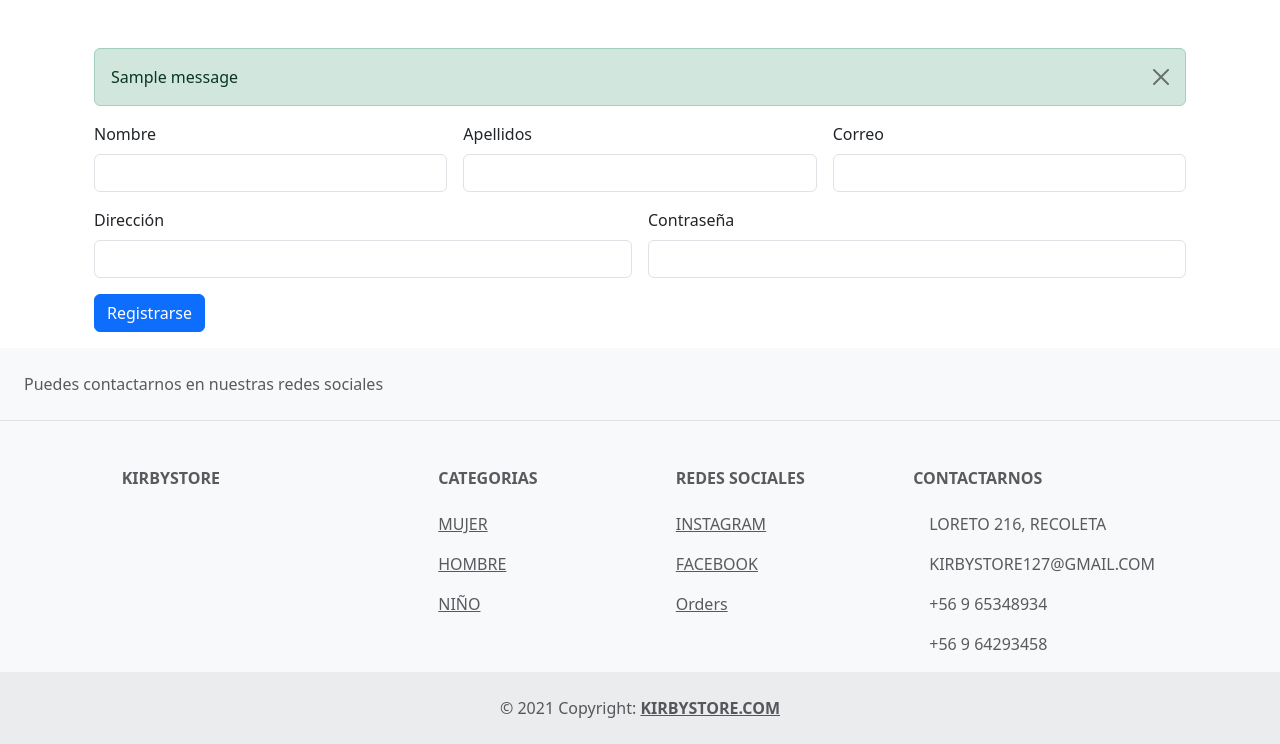
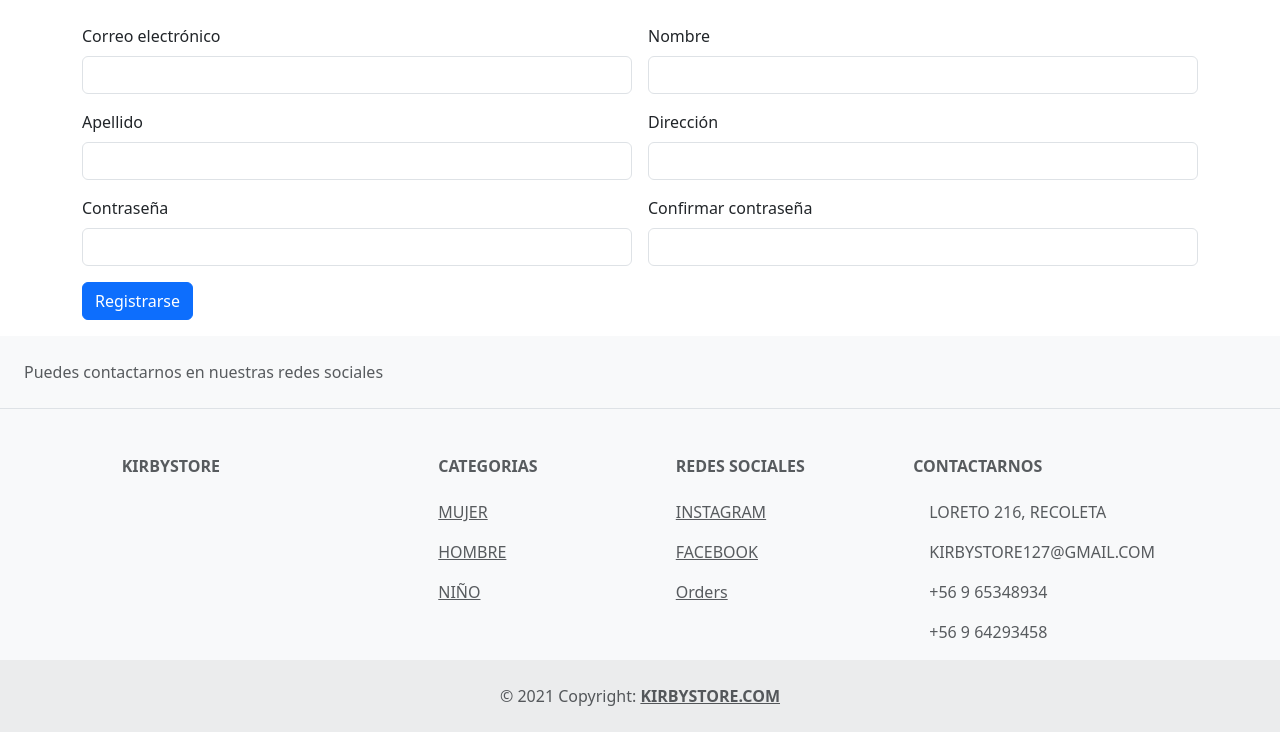
Before and after one commit to subinnie127/proyectointegraciontienda, a Django app: page /registro/ in a window 1280 px wide. Shown: the part 71-815 px from the top of the page. Run offline with Django 5.2, Linux system fonts and the light colour scheme; tables that the repository leaves empty hold one stand-in row (values such as "Sample post"); one stand-in notice (Sample message) is shown; some libraries are stand-ins or nearby versions.

Commit message:
Registro "funcional" y mantenedor de usuario casi completo

```diff
--- a/core/forms.py
+++ b/core/forms.py
@@ -1,31 +1,19 @@
 from django import forms
 from django.contrib.auth.forms import UserCreationForm
-from .models import Usuario
+from .models import Empleado, Cliente
+from django.contrib.auth import get_user_model
 
-class UsuarioForm(forms.ModelForm):
+class EmpleadoForm(forms.ModelForm):
     class Meta:
-        model = Usuario
-        fields = ['email', 'nombre', 'apellido', 'tipo_de_usuario']
+        model = Empleado
+        fields = '__all__'
 
-    def clean_nombre(self):
-        nombre = self.cleaned_data['nombre']
-        if len(nombre) < 3:
-            raise forms.ValidationError("El nombre debe tener al menos 3 caracteres.")
-        return nombre
+class ClienteForm(forms.ModelForm):
+    class Meta:
+        model = Cliente
+        fields = '__all__'
 
-    def clean_apellido(self):
-        apellido = self.cleaned_data['apellido']
-        if len(apellido) < 3:
-            raise forms.ValidationError("El apellido debe tener al menos 3 caracteres.")
-        return apellido
-
-class ClienteRegistroForm(UserCreationForm):
-    class Meta(UserCreationForm.Meta):
-        model = Usuario
-        fields = ['email', 'nombre', 'apellido', 'direccion']
-
-    def clean(self):
-        cleaned_data = super().clean()
-        tipo_de_usuario = 'Cliente'  # Asumiendo que solo los clientes pueden registrarse con este formulario
-        if cleaned_data.get("tipo_de_usuario") != tipo_de_usuario:
-            raise forms.ValidationError("Solo se permite el registro de clientes.")
+class ClienteCreationForm(UserCreationForm):
+    class Meta:
+        model = Cliente
+        fields = ('email', 'nombre', 'apellido', 'direccion', 'password1', 'password2')
--- a/core/templates/core/registro.html
+++ b/core/templates/core/registro.html
@@ -1,40 +1,39 @@
 {% extends 'base.html' %}
-{% load static %}
 {% block content %}
-<div class="container mt-5">
-  {% if messages %}
-    <div class="alert alert-success alert-dismissible fade show" role="alert">
-        {% for message in messages %}
-            {{ message }}
-        {% endfor %}
-        <button type="button" class="btn-close" data-bs-dismiss="alert" aria-label="Close"></button>
+
+<form class="row g-3 needs-validation" novalidate>
+  <div class="col-md-6">
+    <label for="email" class="form-label">Correo electrónico</label>
+    <input type="email" class="form-control" id="email" name="email" required>
+    <div class="invalid-feedback">
+      Por favor, introduce un correo electrónico válido.
     </div>
-  {% endif %}
-  <form class="row g-3 needs-validation" novalidate action="{% url 'registro' %}" method="post">
-    {% csrf_token %}
-    <div class="col-md-4 position-relative">
+  </div>
+  <div class="col-md-6">
     <label for="nombre" class="form-label">Nombre</label>
     <input type="text" class="form-control" id="nombre" name="nombre" required>
   </div>
-    <div class="col-md-4 position-relative">
-      <label for="apellidos" class="form-label">Apellidos</label>
+  <div class="col-md-6">
+    <label for="apellido" class="form-label">Apellido</label>
     <input type="text" class="form-control" id="apellido" name="apellido" required>
   </div>
-    <div class="col-md-4 position-relative">
-      <label for="correo" class="form-label">Correo</label>
-      <input type="email" class="form-control" id="email" name="email" required>
-    </div>
-    <div class="col-md-6 position-relative">
+  <div class="col-md-6">
     <label for="direccion" class="form-label">Dirección</label>
     <input type="text" class="form-control" id="direccion" name="direccion" required>
   </div>
-    <div class="col-md-6 position-relative">
+  <div class="col-md-6">
     <label for="contraseña" class="form-label">Contraseña</label>
     <input type="password" class="form-control" id="contraseña" name="contraseña" required>
+  </div>
+  <div class="col-md-6">
+    <label for="confirmar_contraseña" class="form-label">Confirmar contraseña</label>
+    <input type="password" class="form-control" id="confirmar_contraseña" name="confirmar_contraseña" required>
+    <div class="invalid-feedback">
+      Las contraseñas no coinciden.
+    </div>
   </div>
   <div class="col-12">
     <button class="btn btn-primary" type="submit">Registrarse</button>
   </div>
 </form>
-</div>
 {% endblock %}
--- a/core/urls.py
+++ b/core/urls.py
@@ -1,5 +1,5 @@
 from django.urls import path
-from .views import inicio, iniciosesion, login_view, logout_view
+from .views import inicio, iniciosesion, login_view, logout_view, ClienteCreationForm
 from . import views
 from django.contrib import admin
 
@@ -7,7 +7,11 @@ urlpatterns = [
     path('', inicio, name="inicio"),
     path('', iniciosesion, name="iniciosesion"),
     path('iniciosesion', views.login_view, name="iniciosesion" ),
-     path('registro/', views.registro, name="registro"), # URL para la vista de inicio de sesión
+    path('registro/', views.registro, name="registro"), # URL para la vista de inicio de sesión
     path('logout/', logout_view, name="logout"),
     path('admin',admin.site.urls),
+    path('empleados/', views.lista_empleados, name='lista_empleados'),
+    path('empleados/agregar/', views.agregar_empleado, name='agregar_empleado'),
+    path('clientes/', views.lista_clientes, name='lista_clientes'),
+    path('clientes/agregar/', views.agregar_cliente, name='agregar_cliente'),
 ]
--- a/core/views.py
+++ b/core/views.py
@@ -1,7 +1,8 @@
 from django.shortcuts import render, redirect
 from django.contrib import messages
+from .models import Empleado, Cliente
 from django.contrib.auth import authenticate, login, logout
-from django.contrib.auth.decorators import login_required
+from .forms import EmpleadoForm, ClienteForm, ClienteCreationForm
 
 def inicio(request):
     context = {
@@ -14,9 +15,14 @@ def iniciosesion(request):
     return render(request, "core/iniciosesion.html",context)
 
 def registro(request):
-    context = {
-        'user': request.user}
-    return render(request, "core/registro.html", context)
+    if request.method == 'POST':
+        form = ClienteCreationForm(request.POST)
+        if form.is_valid():
+            form.save()
+            return redirect('iniciosesion')  # Redirige al usuario a la página de inicio de sesión después de registrarse
+    else:
+        form = ClienteCreationForm()
+    return render(request, 'core/registro.html', {'form': form})
 
 def login_view(request):
     if request.method == 'POST':
@@ -32,3 +38,32 @@ def login_view(request):
 def logout_view(request):
     logout(request)
     return redirect('iniciosesion')
+
+#matenedor de Usuarios de la pagina
+def lista_empleados(request):
+    empleados = Empleado.objects.all()
+    return render(request, 'core/lista_empleados.html', {'empleados': empleados})
+
+def agregar_empleado(request):
+    if request.method == 'POST':
+        form = EmpleadoForm(request.POST)
+        if form.is_valid():
+            form.save()
+            return redirect('lista_empleados')
+    else:
+        form = EmpleadoForm()
+    return render(request, 'core/agregar_empleado.html', {'form': form})
+
+def lista_clientes(request):
+    clientes = Cliente.objects.all()
+    return render(request, 'core/lista_clientes.html', {'clientes': clientes})
+
+def agregar_cliente(request):
+    if request.method == 'POST':
+        form = ClienteForm(request.POST)
+        if form.is_valid():
+            form.save()
+            return redirect('lista_clientes')
+    else:
+        form = ClienteForm()
+    return render(request, 'core/agregar_cliente.html', {'form': form})
```
Also changed, not shown: core/templates/core/agregar_cliente.html (added, +10 -0 lines), core/templates/core/agregar_empleado.html (added, +10 -0 lines), core/templates/core/lista_clientes.html (added, +11 -0 lines), core/templates/core/lista_empleados.html (added, +14 -0 lines), core/templates/core/adminusuario.html (deleted), db.sqlite3. Lines whose indentation alone changed are shown as unchanged.
